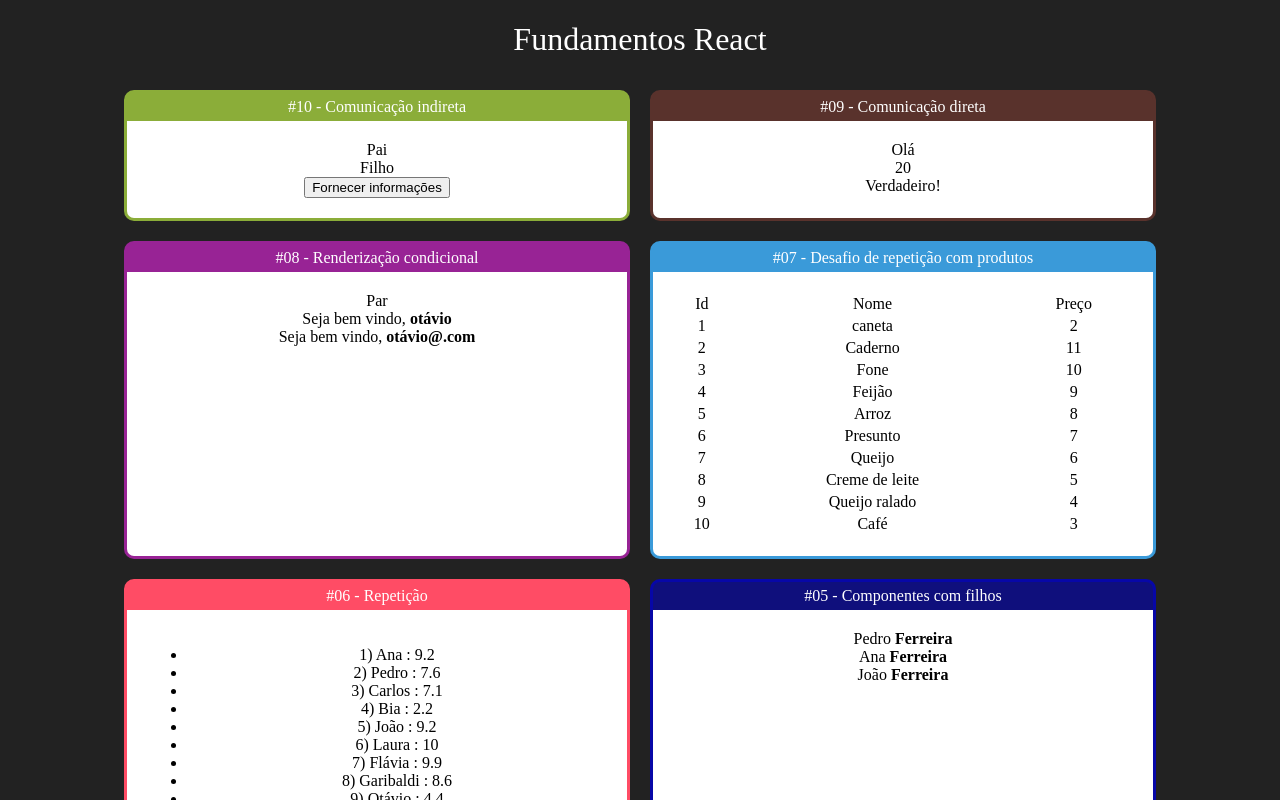
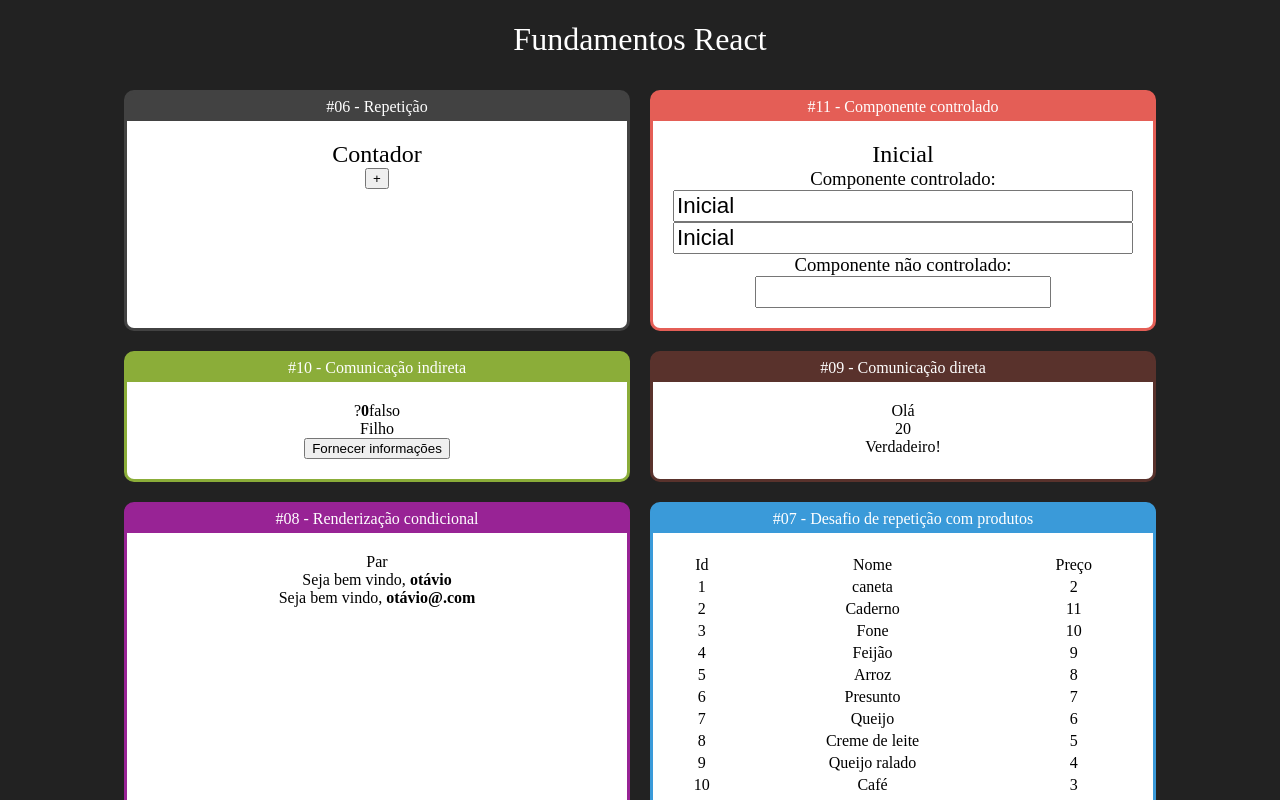
Before and after one commit to otavioaugusto1/Fundamentos-de-React, a React (Create React App) app in the folder fundamentos-react/: page / in a window 1280 px wide. Shown: the top 800 px of the page. Built offline with nearby package versions, Linux system fonts and the light colour scheme.

Commit message:
Módulo 1 finalizado

```diff
--- a/fundamentos-react/src/App.jsx
+++ b/fundamentos-react/src/App.jsx
@@ -14,6 +14,8 @@
 import UsuarioInfo from "./components/condicional/UsuarioInfo";
 import DiretaPai from "./components/comunicacao/DiretaPai";
 import IndiretaPai from "./components/comunicacao/IndiretaPai";
+import Input from "./components/formulario/Input";
+import Contador from "./components/contador/Contador";
 // export default function App(props){}
 
 
@@ -21,6 +23,12 @@
     <div className="App">
         <h1>Fundamentos React</h1>
         <div className="Cards">
+            <Card titulo=" #06 - Repetição" color="#424242">
+                <Contador valorInicial = {10}></Contador>
+            </Card>
+            <Card titulo=" #11 - Componente controlado" color="#E45E56">
+                <Input></Input>
+            </Card>
             <Card titulo=" #10 - Comunicação indireta" color="#8BAD39">
                 <IndiretaPai>
 
--- a/fundamentos-react/src/components/comunicacao/IndiretaFilho.jsx
+++ b/fundamentos-react/src/components/comunicacao/IndiretaFilho.jsx
@@ -1,12 +1,15 @@
 import React from "react";
-
+const gerarNerd = () =>  Math.random() > 0.5
+const min = 20
+const max = 90
+const gerarIdade = () => parseInt(Math.random() * (70)) +  20
 export default props =>{
     return (
         <div>
             <div>
                 Filho
             </div>
-            <button onClick = {e => props.quandoClicar("joão",53, true)
+            <button onClick = {e => props.quandoClicar("joão",gerarIdade(), gerarNerd())
             }>Fornecer informações</button>
         </div>
     )
--- a/fundamentos-react/src/components/comunicacao/IndiretaPai.jsx
+++ b/fundamentos-react/src/components/comunicacao/IndiretaPai.jsx
@@ -2,13 +2,23 @@
 import IndiretaFilho from "./IndiretaFilho";
 
 export default props => {
+    const [nome, setNome] = useState("?")
+    const [idade, setIdade] = useState(0)
+    const [nerd, setNerd] = useState(false)
+
     function fornecerInformacoes(nome, idade, nerd){
-        console.log(nome, idade, nerd)
+        setNome(nome)
+        setIdade(idade)
+        setNerd(nerd)
     }
     return (
 
         <div>
-            <div>Pai</div>
+            <div>
+                <span>{nome}</span>
+                <span><strong>{idade}</strong></span>
+                <span>{nerd ? "verdadeiro" : "falso"}</span>
+            </div>
             <IndiretaFilho quandoClicar = {fornecerInformacoes}></IndiretaFilho>
         </div>
 
--- /dev/null
+++ b/fundamentos-react/src/components/contador/Contador.jsx
@@ -0,0 +1,21 @@
+import React, { Component } from "react";
+
+export default class Contador extends Component {
+    state = {
+        numero: this.props.numeroInicial,
+    }
+    inc = () => {
+        this.setState({
+            numero: this.state.numero + 1,
+        })
+    }
+    render() {
+        return (
+            <div>
+                <h2>Contador</h2>
+                <h3>{this.state.numero}</h3>
+                <button onClick= {this.inc}>+</button>
+            </div>
+        )
+    }
+}
--- /dev/null
+++ b/fundamentos-react/src/components/formulario/Input.css
@@ -0,0 +1,3 @@
+.Input input{
+    font-size:  1.4rem;
+}
--- /dev/null
+++ b/fundamentos-react/src/components/formulario/Input.jsx
@@ -0,0 +1,21 @@
+import React, { useState } from "react";
+import "./Input.css"
+export default props => {
+    const [valor, setValor] = useState("Inicial")
+    function quandoMudar(e) {
+        setValor(e.target.value)
+    }
+    return (
+        <div className="Input">
+            <h2>{valor}</h2>
+            <h3>Componente controlado:</h3>
+            <div style={{ display: 'flex', flexDirection: 'column' }}>
+
+                <input value={valor} onChange={quandoMudar} />
+                <input value={valor} readOnly />
+            </div>
+            <h3>Componente não controlado:</h3>
+            <input value= {undefined} />
+        </div>
+    )
+}
```
Also changed, not shown: fundamentos-react/src/components/mega/gerador.js (added).
